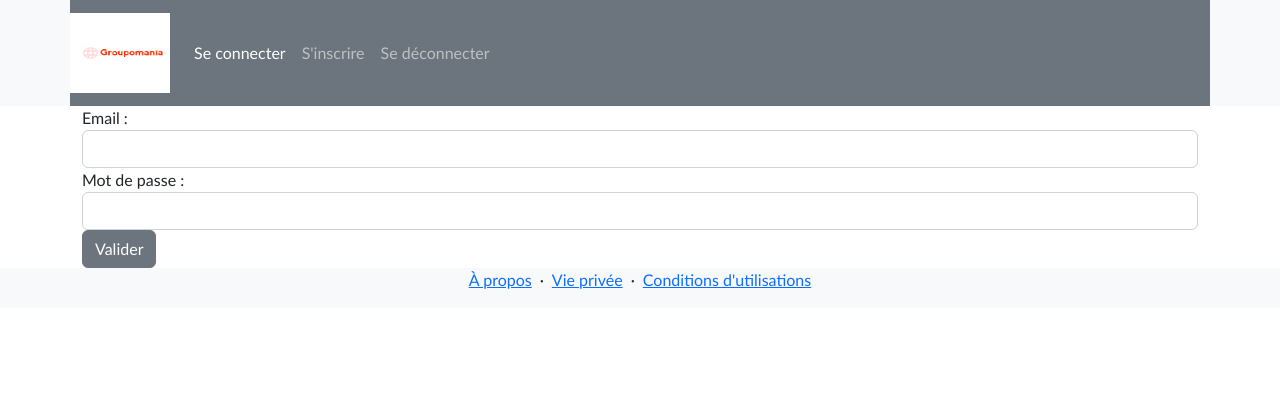
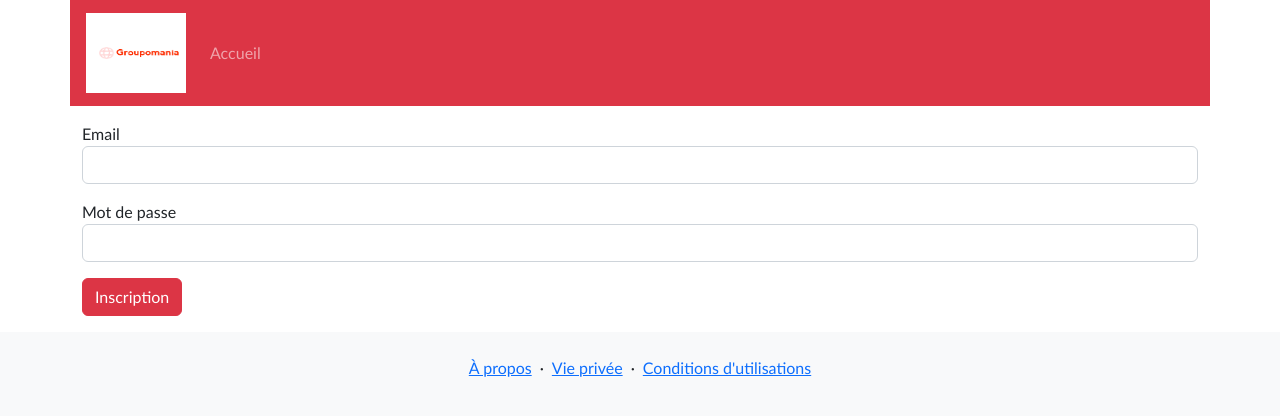
Before and after one commit to Ledoux23/Groupomania, a React (Create React App) app in the folder frontend/: page /signup in a window 1280 px wide. Shown: the top 416 px of the page. Built offline with nearby package versions, Linux system fonts and the light colour scheme.

Commit message:
Créer un compte utilisateur depuis le frontend.

```diff
--- a/frontend/src/components/Footer/index.jsx
+++ b/frontend/src/components/Footer/index.jsx
@@ -14,7 +14,7 @@ function Footer() {
         <div className="bg-light">
             <div className="container">
                 <div className="row">
-                    <div className="col">
+                    <div className="col py-4">
                         <ul className="list-inline text-center">
                             <li className="list-inline-item"><a href="/">À propos</a></li>
                             <li className="list-inline-item">&middot;</li>
--- a/frontend/src/components/Header/index.jsx
+++ b/frontend/src/components/Header/index.jsx
@@ -1,6 +1,7 @@
 // import { Link } from 'react-router-dom';
 // import styled from 'styled-components';
 import Logo from '../../assets/icon-left-font.png';
+// import colors from '../../utils/style/colors';
 
 // const NavContainer = styled.nav`
 //     padding: 30px;
@@ -14,7 +15,7 @@ function Header() {
         <div className="bg-light">
             <div className="container">
                 <div className="row">
-                    <nav className="col navbar navbar-expand-lg navbar-dark bg-secondary">
+                    <nav className="col navbar navbar-expand-lg navbar-dark bg-danger px-3">
                         <a className="navbar-brand" href="/">
                             <img src={Logo} width="100"  height="80" alt="Groupomania logo" />
                         </a>
@@ -29,9 +30,6 @@ function Header() {
                                 <li className="nav-item">
                                     <a className="nav-link" href="/signup">S'inscrire</a>
                                 </li>
-                                <li className="nav-item">
-                                    <a className="nav-link" href="/">Se déconnecter</a>
-                                </li>
                             </ul>
                         </div>
                     </nav>
--- a/frontend/src/components/Log/SignInForm.jsx
+++ b/frontend/src/components/Log/SignInForm.jsx
@@ -1,108 +1,120 @@
-// import React, { useState } from "react";    // , useEffect
-// import axios from "axios";
+import React, { useState, useEffect } from "react";
+import { useNavigate } from "react-router";
+import Logo from '../../assets/icon-left-font.png';
 
 function SignInForm() {
-    // const [email, setEmail] = useState("");
-    // const [password, setPassword] = useState("");
+    const [form, setForm] = useState({
+        email: "",
+        password: ""
+    });
 
-    // useEffect(() => {
-    //     fetch(`http://localhost:5000/api/user/login`, {
-    //         method: "POST",
-    //         headers: {
-    //             "Accept": "application/json",
-    //             "Content-Type": "application/json",
-    //         },
-    //         body: JSON.stringify(email, password),
-    //     })
-    //     .then(function(res) {
-    //         console.log(res);
-    //         if (res.ok) {
-    //             return res.json();
-    //         }
-    //     })
-    //     .then(function(data) {
-    //         console.log("OK")
-    //         if(data !== undefined) {
-    //             document.location = "./"
-    //         } else {
-    //             alert("Identifiez-vous !")
-    //         }
-    //     })
-    //     .catch(function(err) {
-    //         alert("Une erreur est survenue lors de la requête :" + err);
-    //     });
-    // }, []);
+    const navigate = useNavigate();
 
-    // const handleLogin = (e) => {
-    //     e.preventDefault();
-    //     const emailError = document.querySelector(".email.error");
-    //     const passwordError = document.querySelector(".password.error");
+    useEffect(() => {
+        async function fetchData() {
+            await fetch(`http://localhost:5000/api/auth/login`, {
+                method: "POST",
+                headers: {
+                    "Accept": "application/json",
+                    "Content-Type": "application/json",
+                },
+            })
+            .then(function(res) {
+                console.log(res);
+                if (res.ok) {
+                    return res.json();
+                }
+            })
+            .then(function(data) {
+                console.log("OK")
+                if(data !== undefined) {
+                    // document.location = "./"
+                   navigate("/");
+                } else {
+                    alert("Identifiez-vous !")
+                }
+            })
+            .catch(function(err) {
+                alert("Une erreur est survenue lors de la requête :" + err);
+            });
+        }
 
-    //     axios({
-    //         method: "post",
-    //         url: `${process.env.REACT_APP_API_URL}api/user/login`,
-    //         // url: `http://localhost:5000/api/user/login`,
-    //         withCredentials: true,
-    //         data: {
-    //             email,
-    //             password,
-    //         },
-    //     })
-    //       .then((res) => {
-    //         console.log(res);
-    //         if (res.data.errors) {
-    //             emailError.innerHTML = res.data.errors.email;
-    //             passwordError.innerHTML = res.data.errors.password;
-    //         } else {
-    //             window.location = "/";
-    //         }
-    //       })
-    //       .catch((err) => {
-    //             console.log(err);
-    //       });
-    // };
+        fetchData();
+
+        return;
+    }, [navigate]);
+
+    // These methods will update the state properties.
+    function updateForm(value) {
+        return setForm((prev) => {
+            return { ...prev, ...value };
+        });
+    }
+
+    // This function will handle the submission.
+    async function onSubmit(e) {
+        e.preventDefault();
+
+        // Sent a post request to the login url to check user's presence in the database.
+        const user = { ...form };
+
+        await fetch("http://localhost:5000/api/auth/login", {
+            method: "POST",
+            headers: {
+                "Content-Type": "application/json",
+            },
+            body: JSON.stringify(user),
+        })
+        .then((res) => {
+            console.log(res);
+        })
+        .catch(error => {
+            window.alert(error);
+            return;
+        });
+    };
 
     return(
-        // <form action="" onSubmit={handleLogin} id="sign-up-form">
-        //     <label htmlFor="email">Email</label>
-        //     <br />
-        //     <input
-        //         type="text"
-        //         name="email"
-        //         id="email"
-        //         onChange={(e) => setEmail(e.target.value)}
-        //         value={email}
-        //     />
-        //     <div className="email error"></div>
-        //     <br />
-        //     <label htmlFor="password">Mot de passe</label>
-        //     <br />
-        //     <input
-        //         type="password"
-        //         name="password"
-        //         id="password"
-        //         onChange={(e) => setPassword(e.target.value)}
-        //         value={password}
-        //     />
-        //     <div className="password error"></div>
-        //     <br />
-        //     <input type="submit" value="Se connecter" />
-        // </form>
         <div className="container">
             <div className="row">
-                <div className="col">
-                    <form>
-                        <div className="form-group">
-                            <label for="email">Email :</label>
-                            <input type="text" className="form-control" id="email"/>
-                        </div>
-                        <div className="form-group">
-                            <label for="password">Mot de passe :</label>
-                            <input type="password" className="form-control" id="password"/>
-                        </div>
-                        <button type="submit" className="btn btn-secondary">Valider</button>
-                    </form>
-                </div>
+                <nav className="col navbar navbar-expand-lg navbar-dark bg-danger px-3">
+                    <a className="navbar-brand" href="/">
+                        <img src={Logo} width="100"  height="80" alt="Groupomania logo" />
+                    </a>
+                    <button className="navbar-toggler" type="button" data-bs-toggle="collapse" data-bs-target="#navbarSupportedContent" aria-controls="navbarSupportedContent" aria-expanded="false" aria-label="Toggle navigation">
+                        <span className="navbar-toggler-icon"></span>
+                    </button>
+                    <div className="collapse navbar-collapse" id="navbarSupportedContent">
+                        <ul className="navbar-nav me-auto mb-2 mb-lg-0">
+                            <li className="nav-item">
+                                <a className="nav-link" href="/">Accueil</a>
+                            </li>
+                        </ul>
+                    </div>
+                </nav>
+                <form onSubmit={onSubmit}>
+                    <div className="form-group pt-3">
+                        <label htmlFor="email">Email :</label>
+                        <input
+                            type="text"
+                            className="form-control"
+                            id="email"
+                            value={form.email}
+                            onChange={(e) => updateForm({ email: e.target.value })}
+                        />
+                    </div>
+                    <div className="form-group pt-3">
+                        <label htmlFor="password">Mot de passe :</label>
+                        <input
+                            type="password"
+                            className="form-control"
+                            id="password"
+                            value={form.password}
+                            onChange={(e) => updateForm({ password: e.target.value })}
+                        />
+                    </div>
+                    <button type="submit" className="btn btn-danger my-3">Connexion</button>
+                </form>
             </div>
         </div>
     )
--- a/frontend/src/components/Log/SignUpForm.jsx
+++ b/frontend/src/components/Log/SignUpForm.jsx
@@ -1,20 +1,85 @@
+import React, { useState } from "react";
+import { useNavigate } from "react-router";
+import Logo from '../../assets/icon-left-font.png';
+
 function SignUpForm() {
+    const [form, setForm] = useState({
+        email: "",
+        password: "",
+    });
+    const navigate = useNavigate();
+
+    // These methods will update the state properties.
+    function updateForm(value) {
+        return setForm((prev) => {
+            return { ...prev, ...value };
+        });
+    }
+
+    // This function will handle the submission.
+    async function onSubmit(e) {
+        e.preventDefault();
+
+        // When a post request is sent to the create url, we'll add a new record to the database.
+        const newUser = { ...form };
+
+        await fetch("http://localhost:5000/api/auth/signup", {
+            method: "POST",
+            headers: {
+                "Content-Type": "application/json",
+            },
+            body: JSON.stringify(newUser),
+        })
+        .catch(error => {
+            window.alert(error);
+            return;
+        });
+
+        setForm({ email: "", password: "" });
+        navigate("/");
+    }
+
     return(
         <div className="container">
             <div className="row">
-                <div className="col">
-                    <form>
-                        <div className="form-group">
-                            <label for="email">Email :</label>
-                            <input type="text" className="form-control" id="email"/>
-                        </div>
-                        <div className="form-group">
-                            <label for="password">Mot de passe :</label>
-                            <input type="password" className="form-control" id="password"/>
-                        </div>
-                        <button type="submit" className="btn btn-secondary">Valider</button>
-                    </form>
-                </div>
+                <nav className="col navbar navbar-expand-lg navbar-dark bg-danger px-3">
+                    <a className="navbar-brand" href="/">
+                        <img src={Logo} width="100"  height="80" alt="Groupomania logo" />
+                    </a>
+                    <button className="navbar-toggler" type="button" data-bs-toggle="collapse" data-bs-target="#navbarSupportedContent" aria-controls="navbarSupportedContent" aria-expanded="false" aria-label="Toggle navigation">
+                        <span className="navbar-toggler-icon"></span>
+                    </button>
+                    <div className="collapse navbar-collapse" id="navbarSupportedContent">
+                        <ul className="navbar-nav me-auto mb-2 mb-lg-0">
+                            <li className="nav-item">
+                                <a className="nav-link" href="/">Accueil</a>
+                            </li>
+                        </ul>
+                    </div>
+                </nav>
+                <form onSubmit={onSubmit}>
+                    <div className="form-group pt-3">
+                        <label htmlFor="email">Email </label>
+                        <input
+                            type="text"
+                            className="form-control"
+                            id="email"
+                            value={form.email}
+                            onChange={(e) => updateForm({ email: e.target.value })}
+                        />
+                    </div>
+                    <div className="form-group pt-3">
+                        <label htmlFor="password">Mot de passe </label>
+                        <input
+                            type="password"
+                            className="form-control"
+                            id="password"
+                            value={form.password}
+                            onChange={(e) => updateForm({ password: e.target.value })}
+                        />
+                    </div>
+                    <button type="submit" className="btn btn-danger my-3">Inscription</button>
+                </form>
             </div>
         </div>
     )
--- a/frontend/src/index.jsx
+++ b/frontend/src/index.jsx
@@ -6,22 +6,24 @@ import ReactDOM from 'react-dom';
 import { BrowserRouter, Routes, Route } from 'react-router-dom';
 import Home from './pages/Home';
 import Profil from './pages/Profil';
-import Header from './components/Header';
+// import Header from './components/Header';
 import Error from './components/Error';
 import Footer from './components/Footer';
 import GlobalStyle from './utils/style/GlobalStyle';
 import SignInForm from './components/Log/SignInForm.jsx';
 import SignUpForm from './components/Log/SignUpForm.jsx';
+import Card from './components/Card'
 
 ReactDOM.render(
   <BrowserRouter>
       <GlobalStyle />
-      <Header/>
+      {/* <Header/> */}
       <Routes>
         <Route path="/" element={<Home />} />
         <Route path="/profil" element={<Profil />} />
         <Route path="/login" element={<SignInForm />} />
         <Route path="/signup" element={<SignUpForm />} />
+        <Route path="/post" element={<Card />} />
         <Route path="*" element={<Error />} />
       </Routes>
       <Footer/>
```
Also changed, not shown: frontend/src/components/Card/index.jsx (+20 -1 lines), frontend/src/components/Log/index.jsx (deleted, +0 -38 lines), frontend/src/pages/Home/index.jsx (+18 -16 lines), frontend/src/pages/Profil/index.jsx (+15 -15 lines), 2 other files (tests, documents, lock files or other folders).
